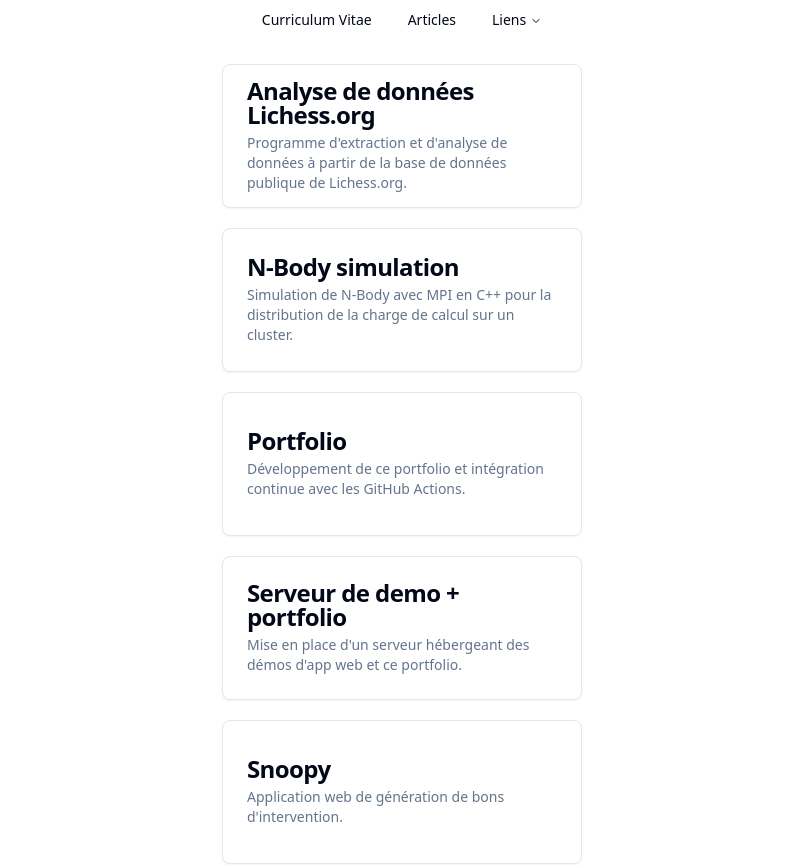
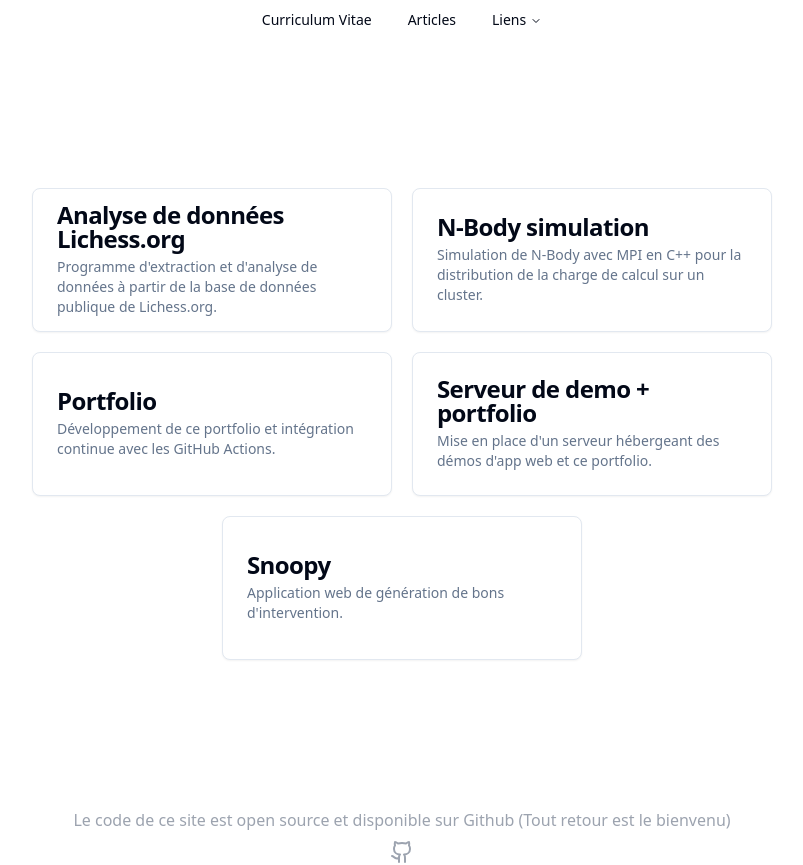
Before and after one commit to Yaon-C2H8N2/portfolio, a React (Vite) app: page /articles in a window 1280 px wide. Shown: the top 865 px of the page, without its empty margins (238-1041 px from the left). Built offline with nearby package versions, Linux system fonts and the light colour scheme.

Commit message:
style: affichage flex de la liste des articles

```diff
--- a/src/components/Articles/ArticlesList.tsx
+++ b/src/components/Articles/ArticlesList.tsx
@@ -24,7 +24,8 @@ function ArticlesList() {
     })
 
     return (
-        <div className={"flex flex-col w-full min-h-[90vh] justify-center items-center gap-5"}>
+        <div className={"flex min-h-[90vh] justify-center items-center"}>
+            <div className={"flex flex-wrap w-full max-w-[95vh] justify-center items-center gap-5"}>
                 {articles.map((article: Article) => {
                     return (
                         <Card
@@ -40,6 +41,7 @@ function ArticlesList() {
                     )
                 })}
             </div>
+        </div>
     );
 }
 
```
Lines whose indentation alone changed are shown as unchanged.
